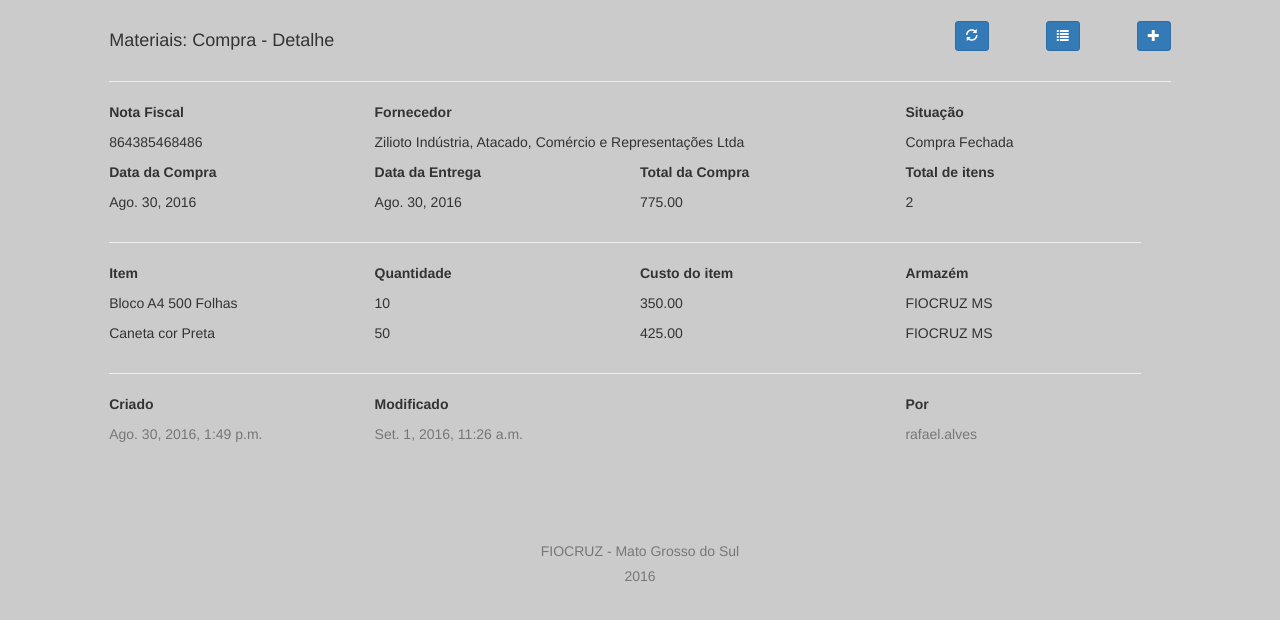
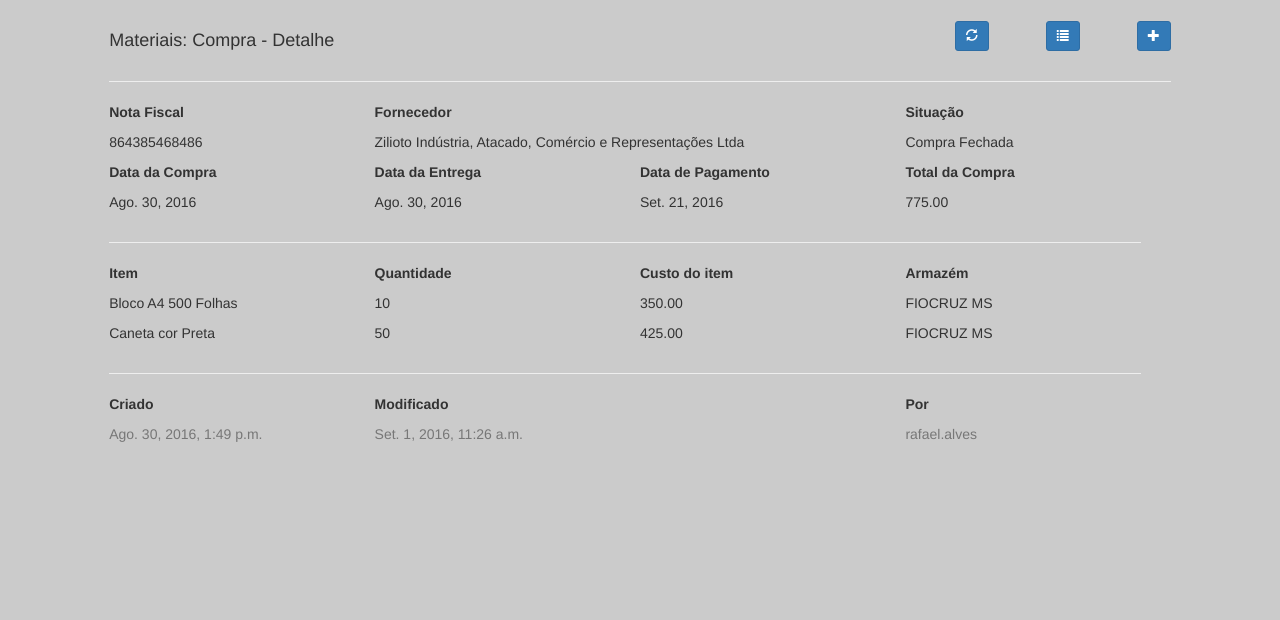
Before and after one commit to c-zare/fiocruz, a Django app: page /compra/detalhe/24/ in a window 1280 px wide. Shown: the part 52-672 px from the top of the page. Run offline with Django 3.2, Linux system fonts and the light colour scheme; a user stored in the database is signed in; data comes from the database, SQL or seed files in the repository; both versions use the stored data as it was after the commit; some libraries are stand-ins or nearby versions.

Commit message:
Ajustes para graficos de previsão

```diff
--- a/compra/forms.py
+++ b/compra/forms.py
@@ -17,6 +17,7 @@ class CompraForm(forms.ModelForm):
     		'fornecedor',
 			'data_compra',
 			'data_entrega',
+			'data_pagamento',
 			'situacao',
 		}
 
--- a/compra/models.py
+++ b/compra/models.py
@@ -4,7 +4,7 @@ from django.db.models import Sum
 # Create your models here.
 from django.conf	import settings
 from django.core.urlresolvers import reverse
-from datetime import datetime
+from datetime import datetime, timedelta
 
 from item.models import Item
 from fornecedor.models import Fornecedor
@@ -16,6 +16,7 @@ class Compra(models.Model):
 	fornecedor  = models.ForeignKey(Fornecedor,on_delete=models.PROTECT)
 	data_compra	= models.DateField(default=datetime.today)
 	data_entrega= models.DateField(default=datetime.today)
+	data_pagamento= models.DateField(default=datetime.today()+timedelta(days=90))
 	situacao	= models.BooleanField(default=False)
 	criado	 	= models.DateTimeField(auto_now=False,auto_now_add=True)
 	atualizado 	= models.DateTimeField(auto_now=True,auto_now_add=False)
--- a/compra/templates/compra_detalhe.html
+++ b/compra/templates/compra_detalhe.html
@@ -58,12 +58,12 @@
         <p>{{compra.data_entrega}}</p>
       </div>
       <div class="col-sm-3">
+        <p><strong>Data de Pagamento</strong></p>
+        <p >{{compra.data_pagamento}}
+      </div>
+      <div class="col-sm-3">
         <p><strong>Total da Compra</strong></p>
         <p >{{itemcomprasoma.custo__sum}}
-      </div>
-      <div class="col-sm-3">
-        <p><strong>Total de itens</strong></p>
-        <p>{{itemcompraquantidadesoma}}</p>
       </div>
   </div>
 </div>
--- a/compra/templates/compra_form.html
+++ b/compra/templates/compra_form.html
@@ -53,6 +53,8 @@
         <p>{{form.data_entrega}}</p>
       </div>
       <div class="col-sm-3">
+        <p><strong>Data do Pagamento</strong></p>
+        <p>{{form.data_pagamento}}</p>
       </div>
       <div class="col-sm-3">
       </div>
--- a/core/templates/footer.html
+++ b/core/templates/footer.html
@@ -2,9 +2,6 @@
   <div class='row'>
   	<div class='col-sm-2'></div>
 	   	<div class='col-sm-8'>
-	   			<br><br><br><br>
-	   			<h5 class='text-center text-muted'>FIOCRUZ - Mato Grosso do Sul</h5>
-	   			<h5 class='text-center text-muted'>2016</h5>
   		</div>
 	<div class='col-sm-2'></div>
 </div>
--- a/core/templates/footer_login.html
+++ b/core/templates/footer_login.html
@@ -3,7 +3,7 @@
   	<div class='col-sm-2'></div>
 	   	<div class='col-sm-8'>
 	   			<br>
-	   			<h5 class='text-center text-muted'>Build 0.74</h5>
+	   			<h5 class='text-center text-muted'>Build 0.78</h5>
   		</div>
 	<div class='col-sm-2'></div>
 </div>
--- a/core/templates/home.html
+++ b/core/templates/home.html
@@ -58,8 +58,8 @@
 				backgroundColor: "#cbcbcb"
 			},
 			series: {
-				label: " Compras (R$)",
-				color: "#337ab7",
+				label: " Pagamentos (R$)",
+				color: "red",
 				bars: {
 					show: true,
 					barWidth: 0.6,
--- a/core/views.py
+++ b/core/views.py
@@ -11,7 +11,7 @@ from compra.models import Compra,ItemCompra
 def home(request):
 	meses = []							# Geração dos saldos de compras
 	for indice in range(13):
-		queryset = ItemCompra.objects.filter(criado__month=indice).filter(criado__year=2016)
+		queryset = ItemCompra.objects.filter(compra__data_pagamento__month=indice).filter(criado__year=2016)
 		queryset = queryset.aggregate(Sum('custo'))
 		meses.append(queryset)
 	context = { 'jan':meses[1],
--- a/doc/projeto.txt
+++ b/doc/projeto.txt
@@ -1,5 +1,8 @@
 Registro de Atividades Pendentes
 ---------------------------------------------------------------------------------------------------------
+No calculo do grafico e necessário passar o ano atual no lugar de ter a entrada manual.
+A data de da entrega não nao deve ser superior a data atual, e a da compra.
+A data de Pagamento não deve ser superior a data atual e da entrega.
 Gerar registro de estoque em separado visando separar o custo de cada compra individualmente por item
 No armazem, deve visualizar a quantidade de itens locados no mesmo
 Incluir na compra o armazem que sera depositado o estoque.
@@ -25,6 +28,7 @@ Fluxo de trabalho inserir na ordem ITEM,FORNECEDOR,COMPRA -> Armazemar.
 
 Registro de Atividades Executadas
 ---------------------------------------------------------------------------------------------------------
+21-09-2016: Incluido o campo data_pagamento na compra, que é utilizado no grafico padrao do Dashboard.
 20-09-2016: Ajuste no Rodapé para não repassar acima dos dados.
 20-09-2016: Implementado a funcionalidade de edição de itens de compra caso a compra não esteja fechada.
 20-09-2016: Na Criação do Item o estoque deve ser 0 e o estoque minimo 1.
```
Also changed, not shown: sql/mysql.sql (+12 -21 lines), compra/migrations/0022_compra_data_pagamento.py (added), compra/migrations/0023_auto_20160921_1735.py (added), compra/migrations/0024_auto_20160921_1741.py (added).
